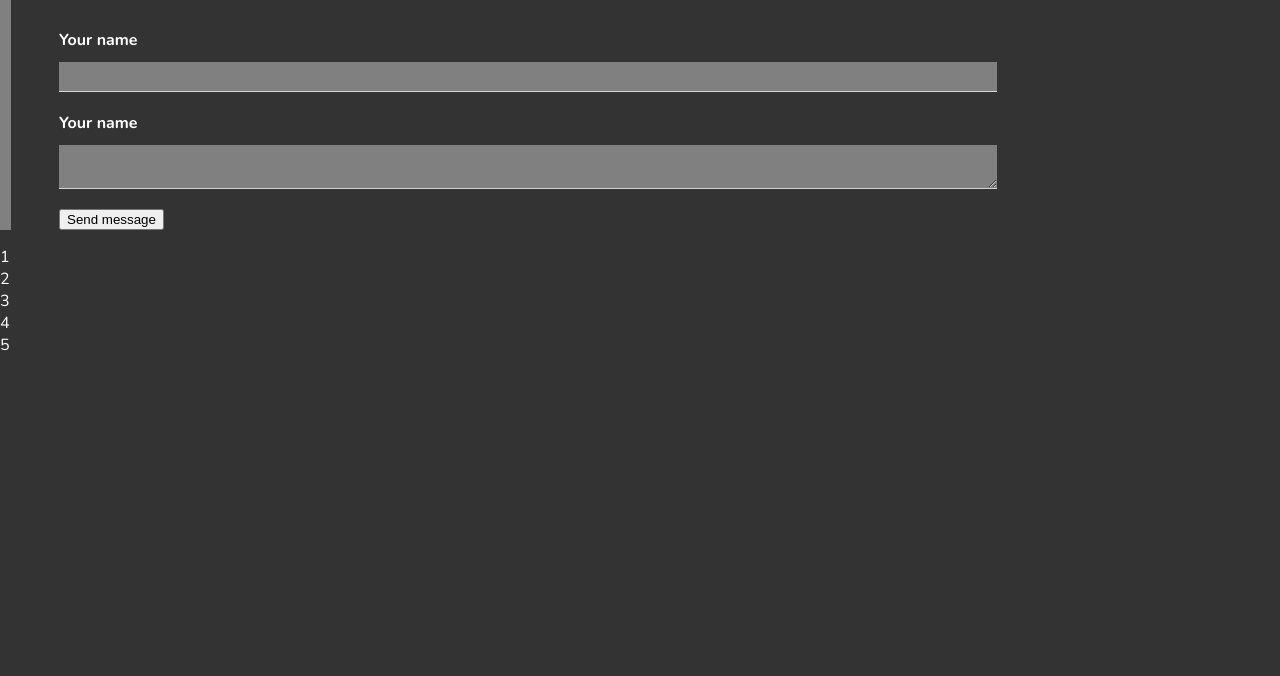
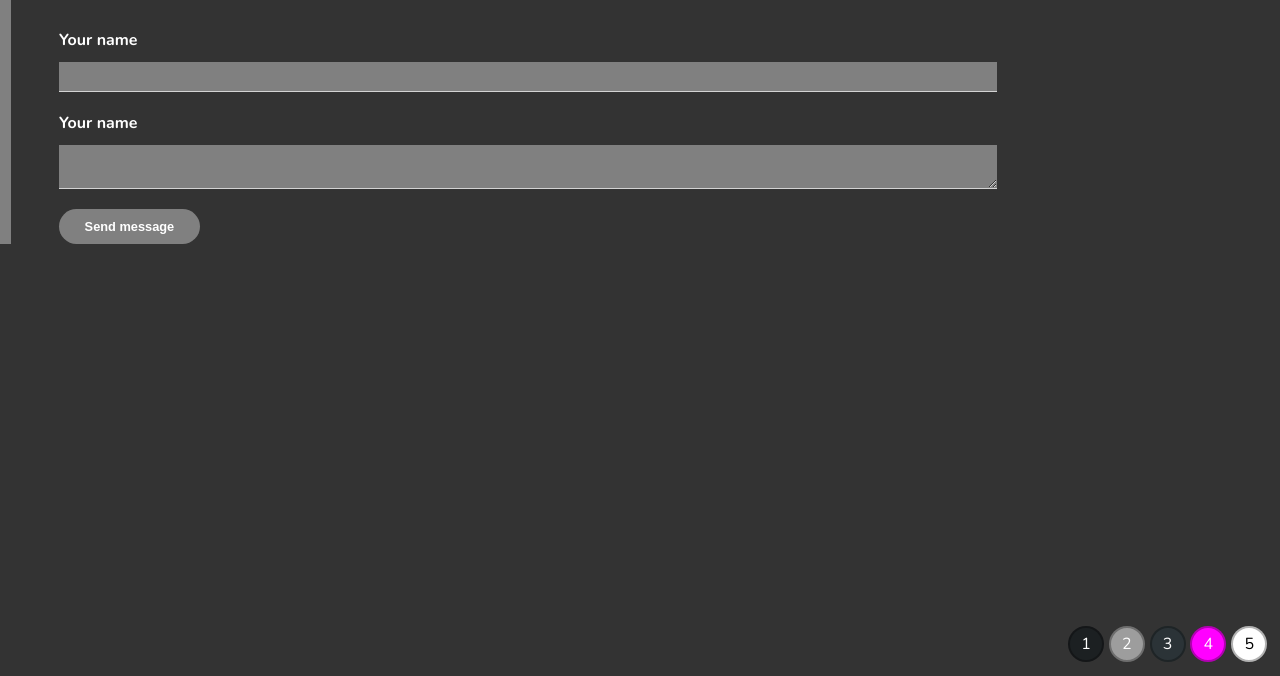
Before and after one commit to Sofoniyastekalegn/contact-us, a website: page index.html in a window 1280 px wide. Shown: the part 124-800 px from the top of the page. Drawn offline with nearby package versions, Linux system fonts and the light colour scheme.

Commit message:
css modifed font color backgroind and color position and colors div input text text area type sbumit

```diff
--- a/styles.css
+++ b/styles.css
@@ -46,3 +46,103 @@ textarea {
   outline: 0;
   color: black;
 }
+
+
+input[type=text]:focus, textarea:focus {
+  border-bottom: 1px solid white;
+}
+
+
+input[type=submit] {
+  background: gray;
+  border: none;
+  color: white;
+  font-weight: bold;
+  padding: .8em 2em;
+  border-radius: 2em;
+  font-size: .8em;
+
+}
+
+
+.colors {
+  position: absolute;
+  bottom: 0;
+  right: 0;
+  padding: .5em;
+
+}
+
+.colors div {
+  width: 2em;
+  height: 2em;
+  background: gray;
+
+  border-radius: 60%;
+  margin-bottom: .4em;
+  margin-right: .3em;
+
+  float: left;
+  text-align: center;
+  display: grid;
+  place-content:  center;
+  border: 2px solid rgba(0, 0, 0, 0.3);
+
+
+}
+
+
+.colors div:nth-child(1) {
+  background-color: #1C2022;
+}
+.colors div:nth-child(2) {
+  background-color: #9D9D9D;
+}
+.colors div:nth-child(3) {
+  background-color: #2B3337;
+}
+.colors div:nth-child(4) {
+  background-color: #FF01FF;
+}
+.colors div:nth-child(5) {
+  background-color: white;
+  color: black;
+}
+
+
+/*
+  Your fixes below!
+
+  Use these colors codes:
+  (1) #1C2022
+  (2) #9D9D9D
+  (3) #2B3337
+  (4) #FF01FF
+  (5) white
+*/
+
+body {
+  background: auto;
+}
+
+.container {
+  border-left: auto;
+}
+
+p {
+  color: auto;
+}
+
+
+input[type=text], textarea {
+  background: auto;
+  border-bottom: auto;
+}
+
+input[type=text]:focus, textarea:focus {
+  border-bottom: auto;
+}
+
+input[type=submit] {
+  background: auto;
+}
```
Also changed, not shown: 1 other file.
